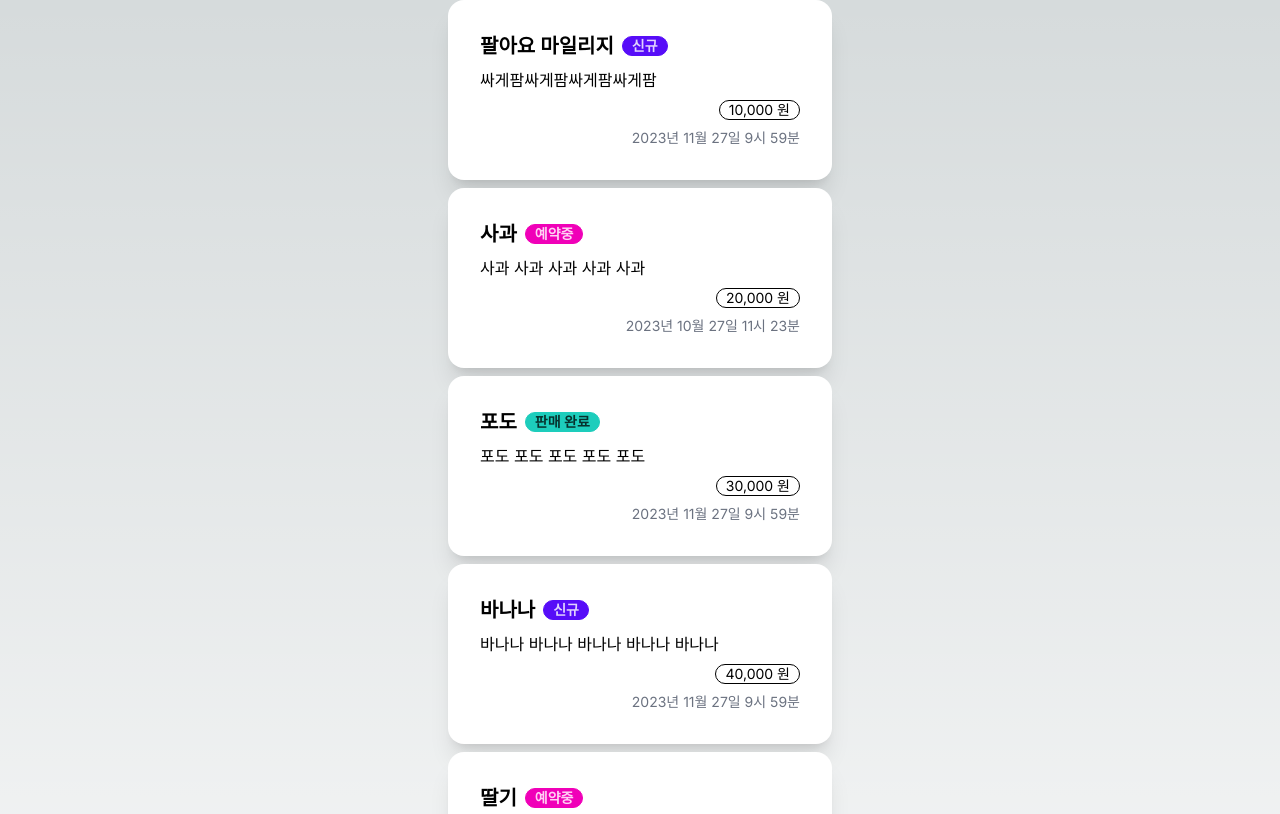
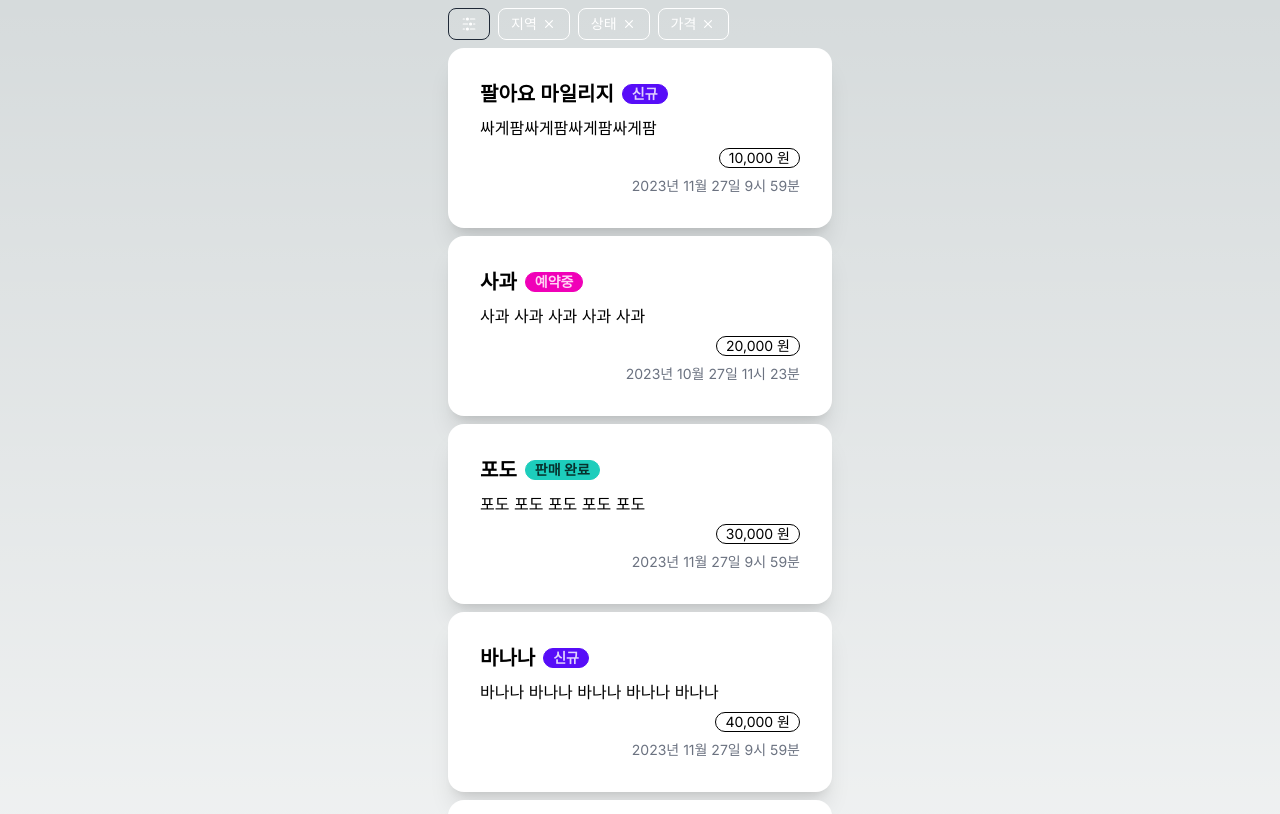
Before and after one commit to zestlee1106/hana-market-fe, a Next.js app: page / in a window 1280 px wide. Shown: the top 814 px of the page. Built offline with nearby package versions, Linux system fonts and the light colour scheme.

Commit message:
[feat] 일단 필터 영역 추가 및 아이콘 라이브러리 설치

```diff
--- a/app/page.tsx
+++ b/app/page.tsx
@@ -1,12 +1,39 @@
 import Image from "next/image";
 import ProductCard from "./components/ProductCard";
 import { products as productsData } from "./mocks/product";
+import {
+  AdjustmentsHorizontalIcon,
+  XMarkIcon,
+} from "@heroicons/react/20/solid";
 
 export default function Home() {
   const products = productsData;
   return (
     <div className="flex justify-center">
       <div className="flex flex-col gap-2">
+        <div className="flex flex-row gap-2 mt-2">
+          <button className="btn btn-sm btn-outline">
+            <AdjustmentsHorizontalIcon className="h-4 w-4 text-white" />
+          </button>
+          <button className="btn btn-sm btn-outline text-white font-thin">
+            <div className="flex gap-1 items-center">
+              <span>지역</span>
+              <XMarkIcon className="h-4 w-4 text-white" />
+            </div>
+          </button>
+          <button className="btn btn-sm btn-outline text-white font-thin">
+            <div className="flex gap-1 items-center">
+              <span>상태</span>
+              <XMarkIcon className="h-4 w-4 text-white" />
+            </div>
+          </button>
+          <button className="btn btn-sm btn-outline text-white font-thin">
+            <div className="flex gap-1 items-center">
+              <span>가격</span>
+              <XMarkIcon className="h-4 w-4 text-white" />
+            </div>
+          </button>
+        </div>
         {products.map((product) => (
           <ProductCard
             goodsName={product.goodsName}
--- a/package.json
+++ b/package.json
@@ -9,6 +9,7 @@
     "lint": "next lint"
   },
   "dependencies": {
+    "@heroicons/react": "^2.0.18",
     "@types/node": "20.9.0",
     "@types/react": "18.2.37",
     "@types/react-dom": "18.2.15",
```
Also changed, not shown: 1 other file (tests, documents, lock files or other folders).
